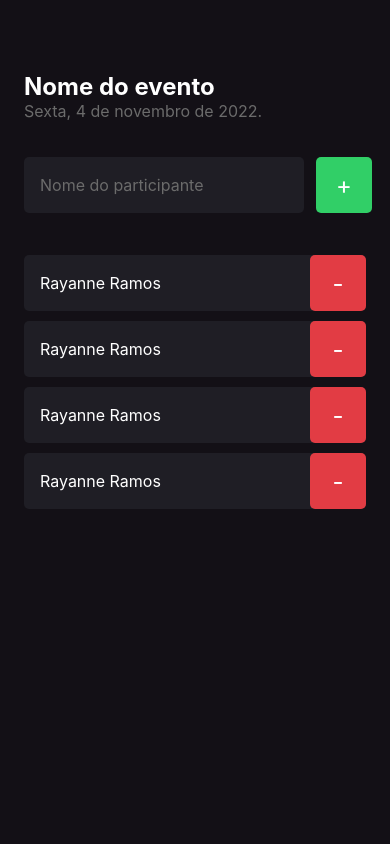
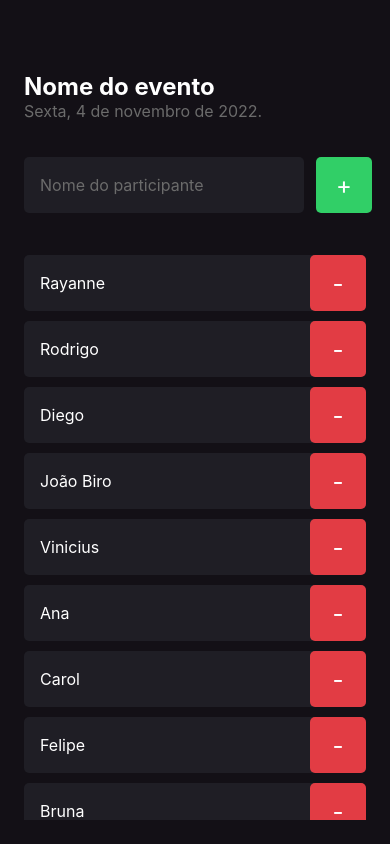
Before and after one commit to RayanneRamos/imhere, a React Native app: screen / in a window 390 px wide. Built offline with nearby package versions, Linux system fonts and the light colour scheme.

Commit message:
criando a flatlist da lista de participantes

```diff
--- a/src/components/Participant/index.tsx
+++ b/src/components/Participant/index.tsx
@@ -1,11 +1,16 @@
 import { Text, TouchableOpacity, View } from "react-native";
 import { styles } from "./styles";
 
-export function Participant() {
+interface ParticipantProps {
+  name: string;
+  onRemove: () => void;
+}
+
+export function Participant({ name, onRemove }: ParticipantProps) {
   return (
     <View style={styles.container}>
-      <Text style={styles.name}>Rayanne Ramos</Text>
-      <TouchableOpacity style={styles.button}>
+      <Text style={styles.name}>{name}</Text>
+      <TouchableOpacity style={styles.button} onPress={onRemove}>
         <Text style={styles.buttonText}>-</Text>
       </TouchableOpacity>
     </View>
--- a/src/screens/Home/index.tsx
+++ b/src/screens/Home/index.tsx
@@ -1,10 +1,43 @@
-import { Text, TextInput, TouchableOpacity, View } from "react-native";
+import {
+  Text,
+  TextInput,
+  TouchableOpacity,
+  View,
+  FlatList,
+} from "react-native";
 import { styles } from "./styles";
 import { Participant } from "../../components/Participant";
 
 export function Home() {
+  const participants = [
+    "Rayanne",
+    "Rodrigo",
+    "Diego",
+    "João Biro",
+    "Vinicius",
+    "Ana",
+    "Carol",
+    "Felipe",
+    "Bruna",
+    "Larissa",
+    "Yuri",
+    "Miguel",
+    "Fernanda",
+    "Raíssa",
+    "Deise",
+    "Arthur",
+    "Rafaela",
+    "Sarah",
+    "Amanda",
+    "Milena",
+  ];
+
   function handleParticipantAdd() {
-    console.log("oi");
+    console.log("adicionado");
+  }
+
+  function handleParticipantRemove() {
+    console.log("removido");
   }
 
   return (
@@ -21,10 +54,24 @@ export function Home() {
           <Text style={styles.buttonText}>+</Text>
         </TouchableOpacity>
       </View>
-      <Participant />
-      <Participant />
-      <Participant />
-      <Participant />
+      <FlatList
+        keyExtractor={(item) => item}
+        renderItem={({ item }) => (
+          <Participant
+            key={item}
+            name={item}
+            onRemove={handleParticipantRemove}
+          />
+        )}
+        data={participants}
+        showsVerticalScrollIndicator={false}
+        ListEmptyComponent={() => (
+          <Text style={styles.listEmptyText}>
+            Ninguém chegou no evento ainda? Adicione participants a sua lista de
+            presença.
+          </Text>
+        )}
+      />
     </View>
   );
 }
--- a/src/screens/Home/styles.ts
+++ b/src/screens/Home/styles.ts
@@ -50,4 +50,10 @@ export const styles = StyleSheet.create({
     color: "#fff",
     fontSize: 24,
   },
+
+  listEmptyText: {
+    color: "#fff",
+    fontSize: 14,
+    textAlign: "center",
+  },
 });
```
